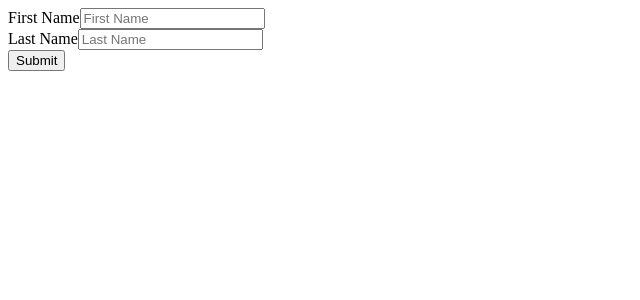
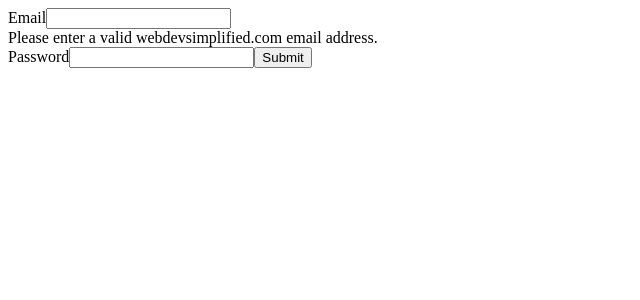
Before and after one commit to MHamzaFarooq/react-practice, a React (Vite) app: page / in a window 1280 px wide. Shown: the top 300 px of the page, without its empty margins (0-640 px from the left). Built offline with nearby package versions, Linux system fonts and the light colour scheme.

Commit message:
made a basic form with validation

```diff
--- a/src/App.jsx
+++ b/src/App.jsx
@@ -1,7 +1,7 @@
 // // exercise 1: div with the class large and the id largeDiv with the text say "Hi"
 
-import { useState } from "react";
-import useLocalStorage from "./useLocalStorage";
+import { useState, useRef, use, useEffect } from "react";
+// import useLocalStorage from "./useLocalStorage";
 
 // import { use, useEffect } from "react";
 // import useFetch from "./useFetch";
@@ -275,30 +275,100 @@
 
 // export default App;
 
+// export default function App() {
+//   const [firstName, setFirstName, lastName, setLastName] = useLocalStorage();
+
+//   return (
+//     <>
+//       <div>
+//         <label htmlFor="firstName">First Name</label>
+//         <input
+//           type="text"
+//           value={firstName}
+//           onChange={(e) => setFirstName(e.target.value)}
+//           placeholder="First Name"
+//         />
+//       </div>
+//       <div>
+//         <label htmlFor="lastName">Last Name</label>
+//         <input
+//           type="text"
+//           value={lastName}
+//           onChange={(e) => setLastName(e.target.value)}
+//           placeholder="Last Name"
+//         />
+//       </div>
+//       <button onClick={() => console.log(firstName, lastName)}>Submit</button>
+//     </>
+//   );
+// }
+
+// import React from "react";
+
+// export default function App() {
+//   const inputRef = useRef();
+//   function handleSubmit(e) {
+//     e.preventDefault();
+//     if (inputRef.current.value === "") {
+//       alert("input is empty");
+//       return;
+//     }
+//     console.log(inputRef.current.value);
+//   }
+
+//   return (
+//     <form onSubmit={handleSubmit}>
+//       <input ref={inputRef} type="text" />
+//       <button type="submit">Submit</button>
+//     </form>
+//   );
+// }
+
+import React from "react";
+
 export default function App() {
-  const [firstName, setFirstName, lastName, setLastName] = useLocalStorage();
+  const [email, setEmail] = useState("");
+  const [showWarning, setShowWarning] = useState(false);
+
+  const passwordRef = useRef();
+
+  useEffect(() => {
+    if (email.endsWith("@webdevsimplified.com")) {
+      setShowWarning(false);
+    } else {
+      setShowWarning(true);
+    }
+  }, [email]);
+
+  function handleSubmit(e) {
+    const passwordRegex =
+      /^(?=.*[A-Z])(?=.*\d)(?=.*[!@#$%^&*(),.?":{}|<>]).{8,}$/;
+    e.preventDefault();
+    if (passwordRef.current.value.match(passwordRegex)) {
+      alert("Form submitted successfully!");
+    } else {
+      alert("Password does not meet requirements.");
+    }
+  }
 
   return (
-    <>
-      <div>
-        <label htmlFor="firstName">First Name</label>
-        <input
-          type="text"
-          value={firstName}
-          onChange={(e) => setFirstName(e.target.value)}
-          placeholder="First Name"
-        />
-      </div>
-      <div>
-        <label htmlFor="lastName">Last Name</label>
-        <input
-          type="text"
-          value={lastName}
-          onChange={(e) => setLastName(e.target.value)}
-          placeholder="Last Name"
-        />
-      </div>
-      <button onClick={() => console.log(firstName, lastName)}>Submit</button>
-    </>
+    <form onSubmit={handleSubmit}>
+      <label htmlFor="email">Email</label>
+      <input
+        type="email"
+        id="email"
+        value={email}
+        onChange={(e) => setEmail(e.target.value)}
+      />
+      {showWarning && (
+        <div className="warning">
+          Please enter a valid webdevsimplified.com email address.
+        </div>
+      )}
+      <label htmlFor="">Password</label>
+      <input id="password" type="password" ref={passwordRef} required />
+
+      <button type="submit">Submit</button>
+    </form>
   );
 }
```
